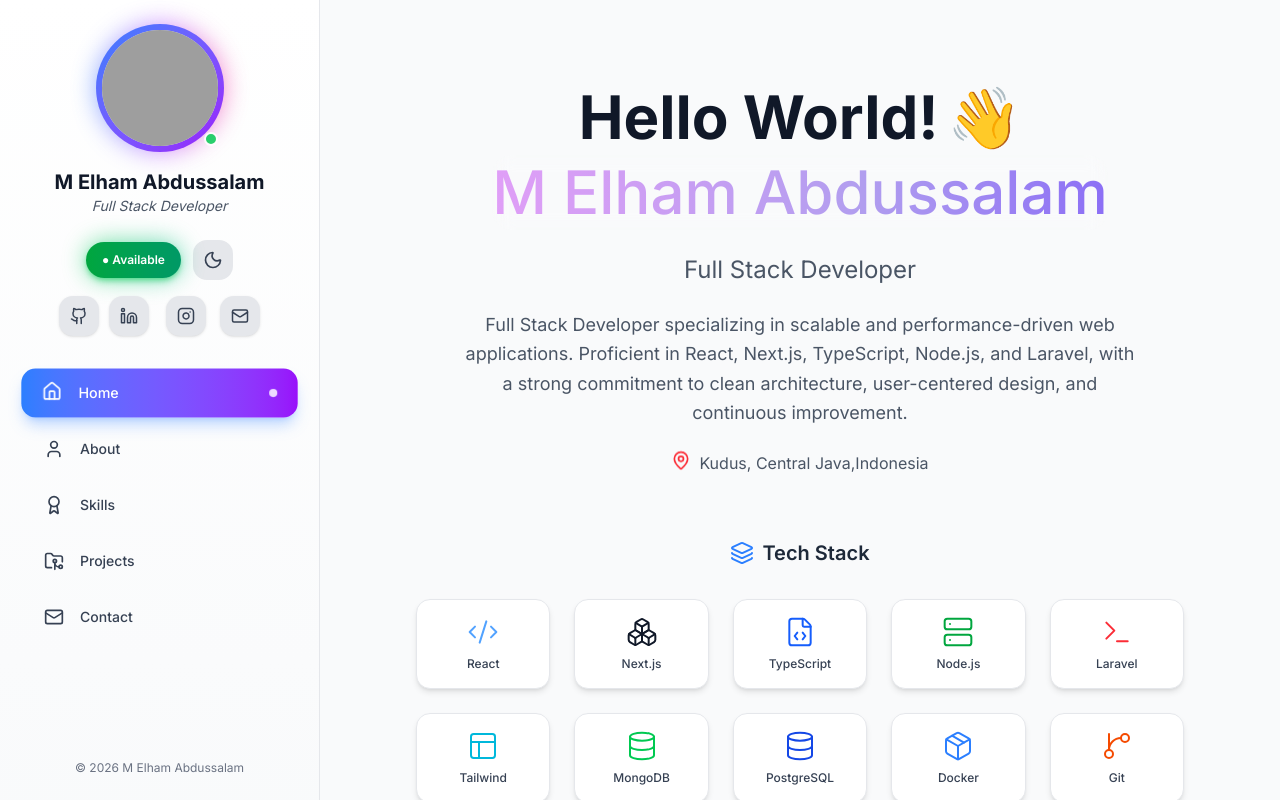
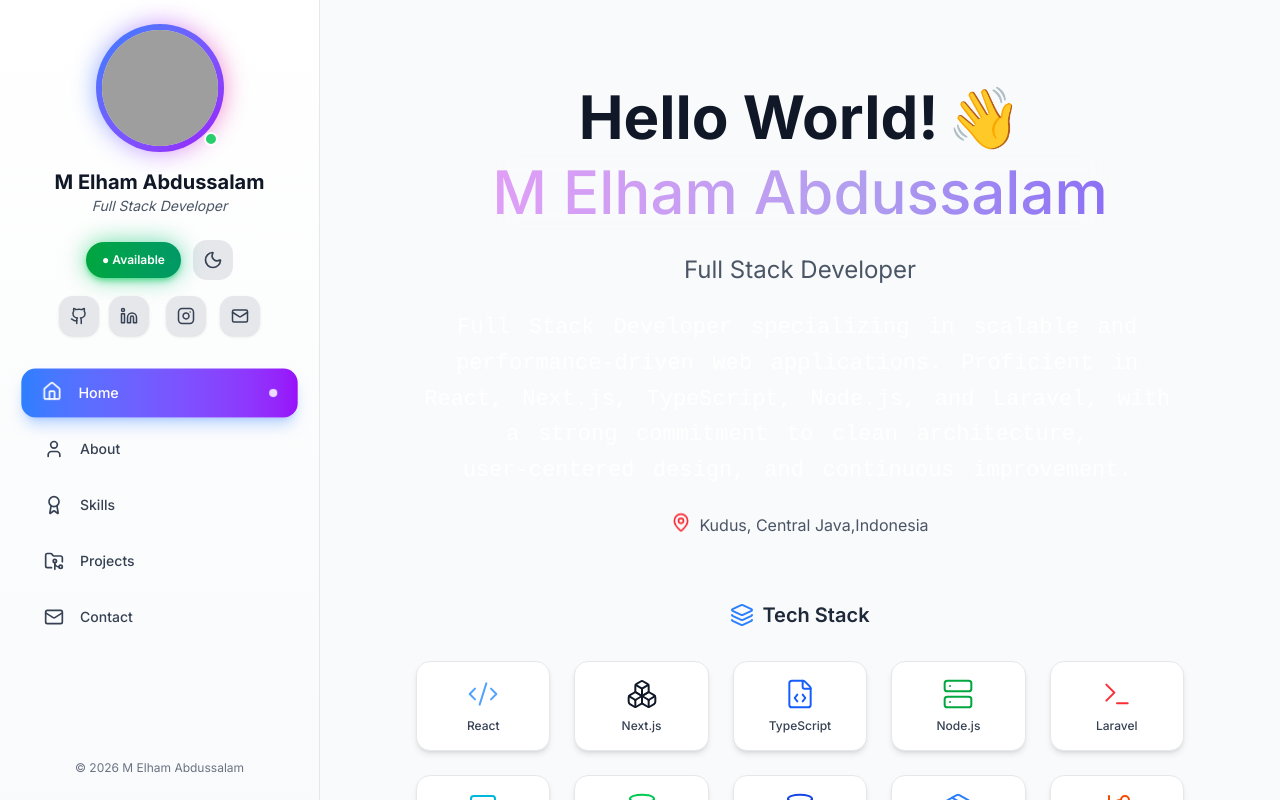
Before and after one commit to ElhamAbdussalam/portofolio_elhamabdussalam, a Next.js app: page / in a window 1280 px wide. Shown: the top 800 px of the page. Built offline with nearby package versions, Linux system fonts and the light colour scheme; grey boxes are pictures that could not be loaded.

Commit message:
ScrambledText

```diff
--- a/src/components/Home.tsx
+++ b/src/components/Home.tsx
@@ -21,6 +21,7 @@ import {
 } from "lucide-react";
 import { useEffect, useState } from "react";
 import GradientText from "./ui/GradientText";
+import ScrambledText from "./ui/ScrambledText";
 
 export default function Home() {
   const [isVisible, setIsVisible] = useState(false);
@@ -67,14 +68,22 @@ export default function Home() {
           <p className="text-xl md:text-2xl text-gray-600 dark:text-gray-300">
             Full Stack Developer
           </p>
-
-          {/* Description */}
-          <p className="text-base md:text-lg text-gray-600 dark:text-gray-400 max-w-2xl mx-auto leading-relaxed">
-            Full Stack Developer specializing in scalable and performance-driven
-            web applications. Proficient in React, Next.js, TypeScript, Node.js,
-            and Laravel, with a strong commitment to clean architecture,
-            user-centered design, and continuous improvement.
-          </p>
+          {/* Description / Scrambled Text */}
+          <div className="">
+            <ScrambledText
+              className="text-base md:text-lg text-gray-600 dark:text-gray-400 leading-relaxed"
+              radius={100}
+              duration={1.2}
+              speed={0.5}
+              scrambleChars=".:"
+            >
+              Full Stack Developer specializing in scalable and
+              performance-driven web applications. Proficient in React, Next.js,
+              TypeScript, Node.js, and Laravel, with a strong commitment to
+              clean architecture, user-centered design, and continuous
+              improvement.
+            </ScrambledText>
+          </div>
 
           {/* Location */}
           <div className="flex items-center justify-center gap-2 text-gray-600 dark:text-gray-400">
--- a/src/components/ScrambledText.css
+++ b/src/components/ui/ScrambledText.css
@@ -1,8 +1,6 @@
 .text-block {
-  margin: 7vw;
-  max-width: 800px;
   font-family: monospace;
-  font-size: clamp(14px, 4vw, 32px);
+  font-size: clamp(13px, 2vw, 22px);
   color: #fff;
 }
 
--- a/src/components/ScrambledText.jsx
+++ b/src/components/ui/ScrambledText.jsx
@@ -1,9 +1,9 @@
-import { useEffect, useRef } from 'react';
-import { gsap } from 'gsap';
-import { SplitText } from 'gsap/SplitText';
-import { ScrambleTextPlugin } from 'gsap/ScrambleTextPlugin';
+import { useEffect, useRef } from "react";
+import { gsap } from "gsap";
+import { SplitText } from "gsap/SplitText";
+import { ScrambleTextPlugin } from "gsap/ScrambleTextPlugin";
 
-import './ScrambledText.css';
+import "./ScrambledText.css";
 
 gsap.registerPlugin(SplitText, ScrambleTextPlugin);
 
@@ -11,10 +11,10 @@ const ScrambledText = ({
   radius = 100,
   duration = 1.2,
   speed = 0.5,
-  scrambleChars = '.:',
-  className = '',
+  scrambleChars = ".:",
+  className = "",
   style = {},
-  children
+  children,
 }) => {
   const rootRef = useRef(null);
   const charsRef = useRef([]);
@@ -22,21 +22,22 @@ const ScrambledText = ({
   useEffect(() => {
     if (!rootRef.current) return;
 
-    const split = SplitText.create(rootRef.current.querySelector('p'), {
-      type: 'chars',
-      charsClass: 'char'
+    const split = SplitText.create(rootRef.current.querySelector("p"), {
+      type: "words",
+      wordsClass: "word",
     });
-    charsRef.current = split.chars;
+    charsRef.current = split.words;
 
-    charsRef.current.forEach(c => {
-      gsap.set(c, {
-        display: 'inline-block',
-        attr: { 'data-content': c.innerHTML }
+    charsRef.current.forEach((w) => {
+      gsap.set(w, {
+        display: "inline-block",
+        marginRight: "0.25em",
+        attr: { "data-content": w.innerHTML },
       });
     });
 
-    const handleMove = e => {
-      charsRef.current.forEach(c => {
+    const handleMove = (e) => {
+      charsRef.current.forEach((c) => {
         const { left, top, width, height } = c.getBoundingClientRect();
         const dx = e.clientX - (left + width / 2);
         const dy = e.clientY - (top + height / 2);
@@ -47,21 +48,21 @@ const ScrambledText = ({
             overwrite: true,
             duration: duration * (1 - dist / radius),
             scrambleText: {
-              text: c.dataset.content || '',
+              text: c.dataset.content || "",
               chars: scrambleChars,
-              speed
+              speed,
             },
-            ease: 'none'
+            ease: "none",
           });
         }
       });
     };
 
     const el = rootRef.current;
-    el.addEventListener('pointermove', handleMove);
+    el.addEventListener("pointermove", handleMove);
 
     return () => {
-      el.removeEventListener('pointermove', handleMove);
+      el.removeEventListener("pointermove", handleMove);
       split.revert();
     };
   }, [radius, duration, speed, scrambleChars]);
```
